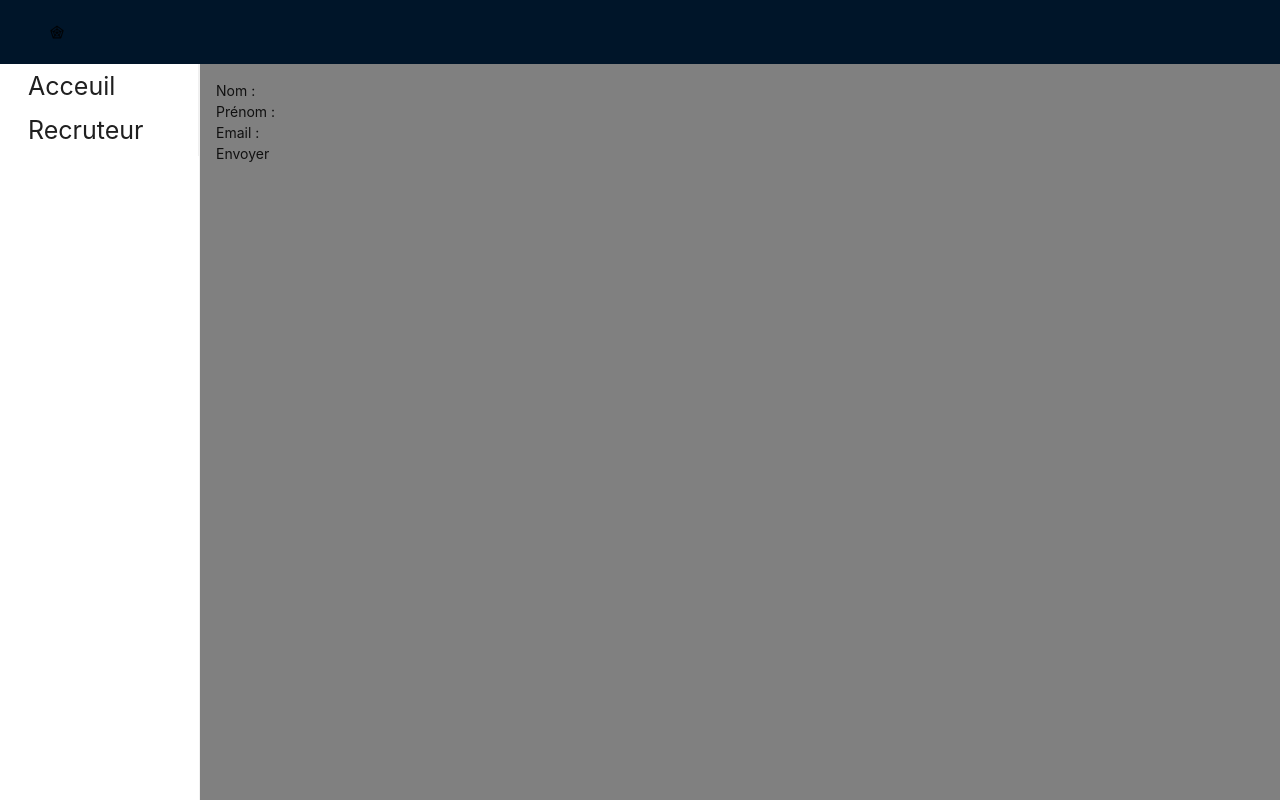
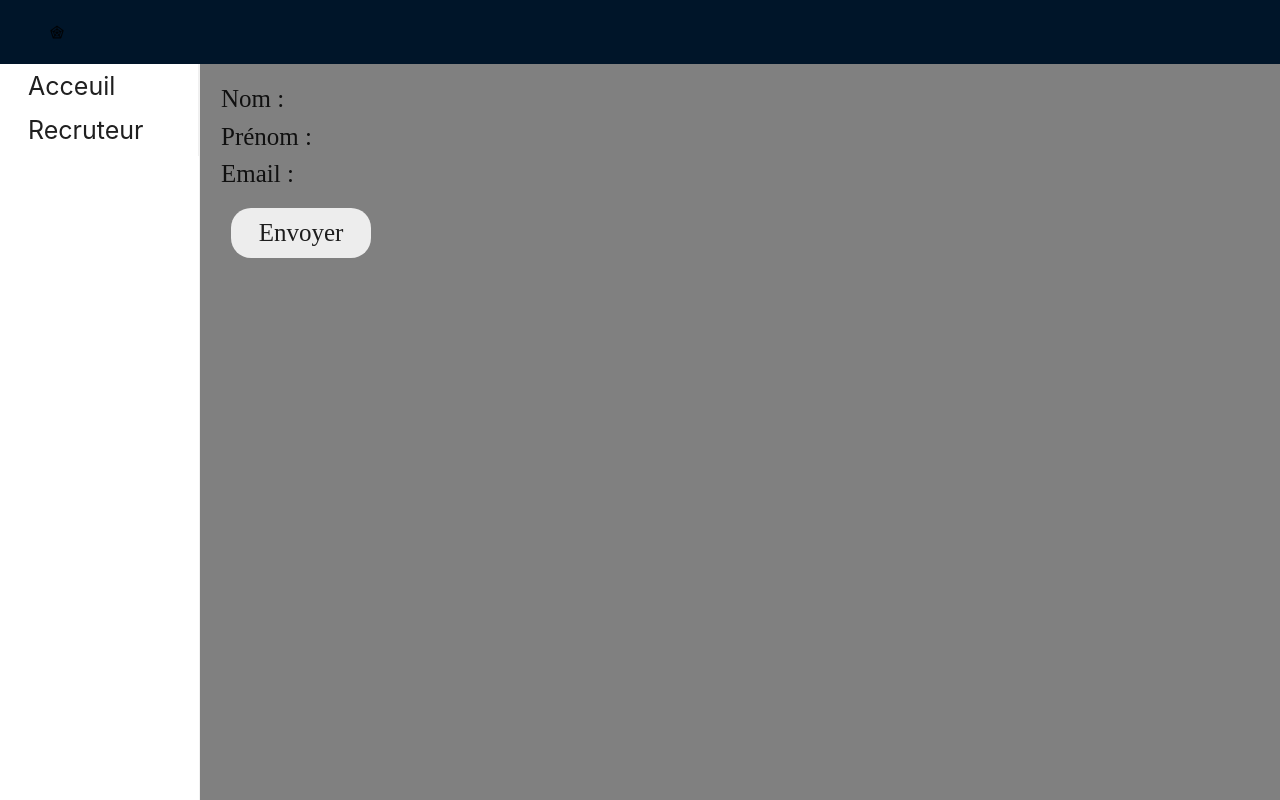
Before and after one commit to Nylunn/Exercice-Arimayi, a Next.js app: page / in a window 1280 px wide. Built offline with nearby package versions, Linux system fonts and the light colour scheme; what @ant-design/nextjs-registry would draw is missing.

Commit message:
adding style

```diff
--- a/src/app/globals.css
+++ b/src/app/globals.css
@@ -71,3 +71,47 @@ input {
 .recrutementText:hover{
   color:rgb(206, 47, 47);
 }
+
+.results{
+  margin: 5px;
+  font-size: 25px;
+  font-family: Poppins;
+  transition: all 0.4s;
+}
+
+.results:hover{
+  color: white;
+}
+
+.form{
+  font-size: 30px;
+  font-family: Poppins;
+  margin: 10px;
+  transition: all 0.5s;
+}
+
+.form:hover{
+  color: #fff;
+}
+
+.submit_btn{
+  width: 140px;
+  height: 50px;
+  font-size: 25px;
+  font-family: Poppins;
+  margin: 15px;
+  border-radius: 20px;
+  transition: all 0.5s;
+  background-color:#ededed;
+}
+
+.submit_btn:hover{
+  color: white;
+  background-color: black;
+  transition: all 0.25s;
+}
+
+.submit_btn:active{
+  color: white;
+  background-color: green;
+}
--- a/src/app/page.tsx
+++ b/src/app/page.tsx
@@ -49,7 +49,7 @@ const Form = () => {
   return (
     <form onSubmit={handleSubmit}>
       <div>
-        <label>Nom :</label>
+        <label className='results'>Nom :</label>
         <input
           type="text"
           name="name"
@@ -58,7 +58,7 @@ const Form = () => {
         />
       </div>
       <div>
-        <label>Prénom :</label>
+        <label className='results'>Prénom :</label>
         <input
           type="text"
           name="surname"
@@ -67,7 +67,7 @@ const Form = () => {
         />
       </div>
       <div>
-        <label>Email :</label>
+        <label className='results'>Email :</label>
         <input
           type="email"
           name="email"
@@ -75,7 +75,7 @@ const Form = () => {
           onChange={handleChange}
         />
       </div>
-      <button type="submit">Envoyer</button>
+      <button type="submit" className='submit_btn'>Envoyer</button>
     </form>
   );
 };
```
Also changed, not shown: src/app/display/page.tsx (+4 -4 lines).
